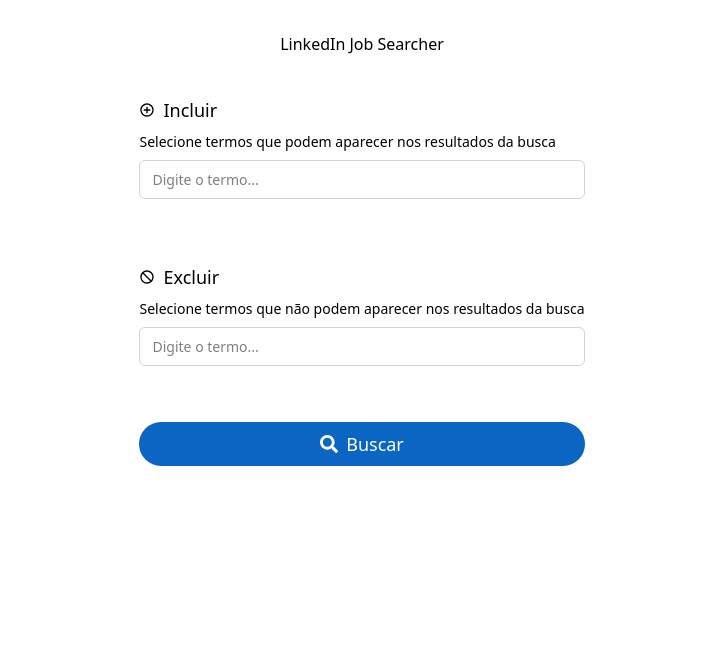
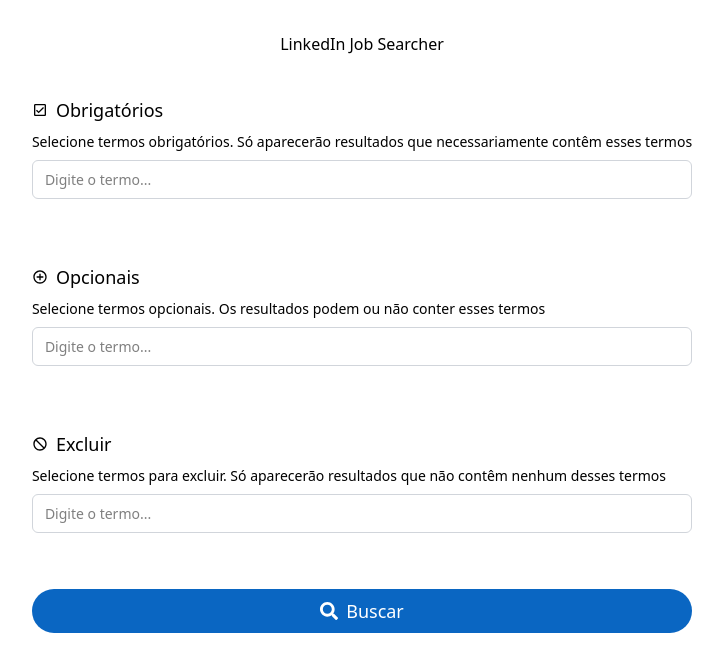
Before and after one commit to lipe-pepe/linkedin-search, a Next.js app: page / in a window 1280 px wide. Shown: the top 672 px of the page, without its empty margins (278-1001 px from the left). Built offline with nearby package versions, Linux system fonts and the light colour scheme.

Commit message:
feat: :sparkles: updated form

```diff
--- a/src/components/form.tsx
+++ b/src/components/form.tsx
@@ -4,7 +4,11 @@
 import Select from "./select";
 import { useEffect, useState } from "react";
 import { FaSearch } from "react-icons/fa";
-import { MdOutlineAddCircleOutline, MdOutlineDoDisturb } from "react-icons/md";
+import {
+  MdOutlineAddCircleOutline,
+  MdOutlineCheckBox,
+  MdOutlineDoDisturb,
+} from "react-icons/md";
 import { generateSearchString } from "@/utils/generateSearchString";
 import Button from "./button";
 
@@ -37,16 +41,23 @@
       <form className="flex flex-col gap-8" onSubmit={handleSubmit}>
         <TermsContext value={terms}>
           <Select
+            icon={<MdOutlineCheckBox />}
+            title="Obrigatórios"
+            description="Selecione termos obrigatórios. Só aparecerão resultados que necessariamente contêm esses termos"
+            placeholder="Digite o termo..."
+            onChange={(x) => setIncludeList(x)}
+          />
+          <Select
             icon={<MdOutlineAddCircleOutline />}
-            title="Incluir"
-            description="Selecione termos que podem aparecer nos resultados da busca"
+            title="Opcionais"
+            description="Selecione termos opcionais. Os resultados podem ou não conter esses termos"
             placeholder="Digite o termo..."
             onChange={(x) => setIncludeList(x)}
           />
           <Select
             icon={<MdOutlineDoDisturb />}
             title="Excluir"
-            description="Selecione termos que não podem aparecer nos resultados da busca"
+            description="Selecione termos para excluir. Só aparecerão resultados que não contêm nenhum desses termos"
             placeholder="Digite o termo..."
             onChange={(x) => setExcludeList(x)}
           />
--- a/src/components/select.tsx
+++ b/src/components/select.tsx
@@ -93,11 +93,11 @@
       />
       <div className="w-full relative">
         {filtered.length > 0 && (
-          <ul className="absolute bg-white border-1 border-gray px-3 py-1 rounded-lg">
+          <ul className="w-full absolute bg-white border-1 border-gray p-1 rounded-lg">
             {filtered?.map((option, index) => (
               <li
                 key={`${option}-${index}`}
-                className="cursor-pointer hover:font-bold"
+                className="rounded-md px-2 cursor-pointer hover:bg-gray transition-colors duration-100"
                 onClick={() => selectTerm(option)}
               >
                 {option}
@@ -111,7 +111,7 @@
         {selected.map((term, index) => (
           <div
             key={`${term}-${index}`}
-            className="border-gray-400 border-1 rounded-full px-2 inline-flex items-center gap-2 hover:bg-red-700 hover:text-white hover:border-white cursor-pointer"
+            className="border-gray-400 border-1 rounded-full px-2 inline-flex items-center gap-2 hover:border-red-700 hover:text-red-700 cursor-pointer transition-colors duration-200"
             onClick={() => removeItem(term)}
           >
             <p className="text-sm">{term}</p>
```
